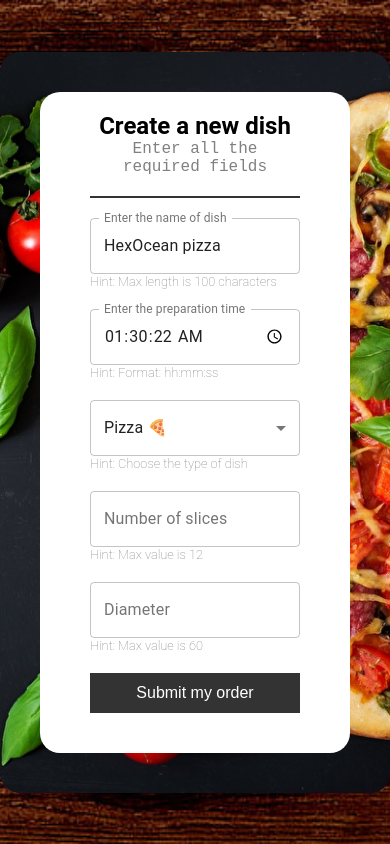
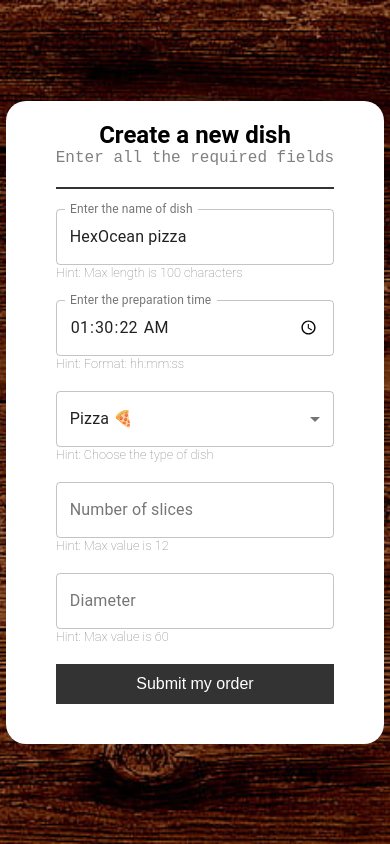
Before and after one commit to nickiway/test-task-food-form, a React (Create React App) app: page / in a window 390 px wide. Built offline with nearby package versions, Linux system fonts and the light colour scheme.

Commit message:
Added media file

```diff
--- a/src/components/App.js
+++ b/src/components/App.js
@@ -9,6 +9,7 @@
 
 import "../scss/_app.scss";
 import "../scss/_base.scss";
+import "../scss/_media.scss";
 
 function App() {
   return (
--- /dev/null
+++ b/src/scss/_media.scss
@@ -0,0 +1,6 @@
+@media screen and (max-width: 768px) {
+  .form__body {
+    margin: 0;
+    width: 100%;
+  }
+}
```
